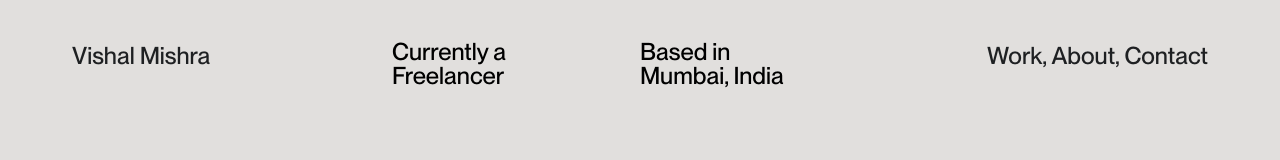
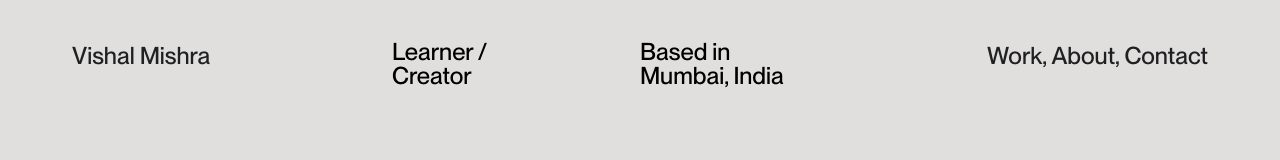
Before and after one commit to CleverCoder03/personal-portfolio-website, a Next.js app: page /work in a window 1280 px wide. Shown: the top 160 px of the page. Built offline with nearby package versions, Linux system fonts and the light colour scheme.

Commit message:
updated navbar tagline

```diff
--- a/app/components/HeaderTitle.jsx
+++ b/app/components/HeaderTitle.jsx
@@ -24,7 +24,7 @@ const HeaderTitle = ({contact}) => {
       className="hidden w-full lg:flex justify-center text-xl font-ppneune-medium font-medium md:text-2xl"
     >
       <div className="w-1/2 inline-flex relative left-[25vw]">
-        <h1 className={`w-40 leading-[1] ${contact && "text-white"}`}>Currently a Freelancer</h1>
+        <h1 className={`w-40 leading-[1] ${contact && "text-white"}`}>Learner / Creator</h1>
       </div>
       <div className="w-1/2">
         <h1 className={`w-40 leading-[1] ${contact && "text-white"}`}>Based in Mumbai, India</h1>
```
